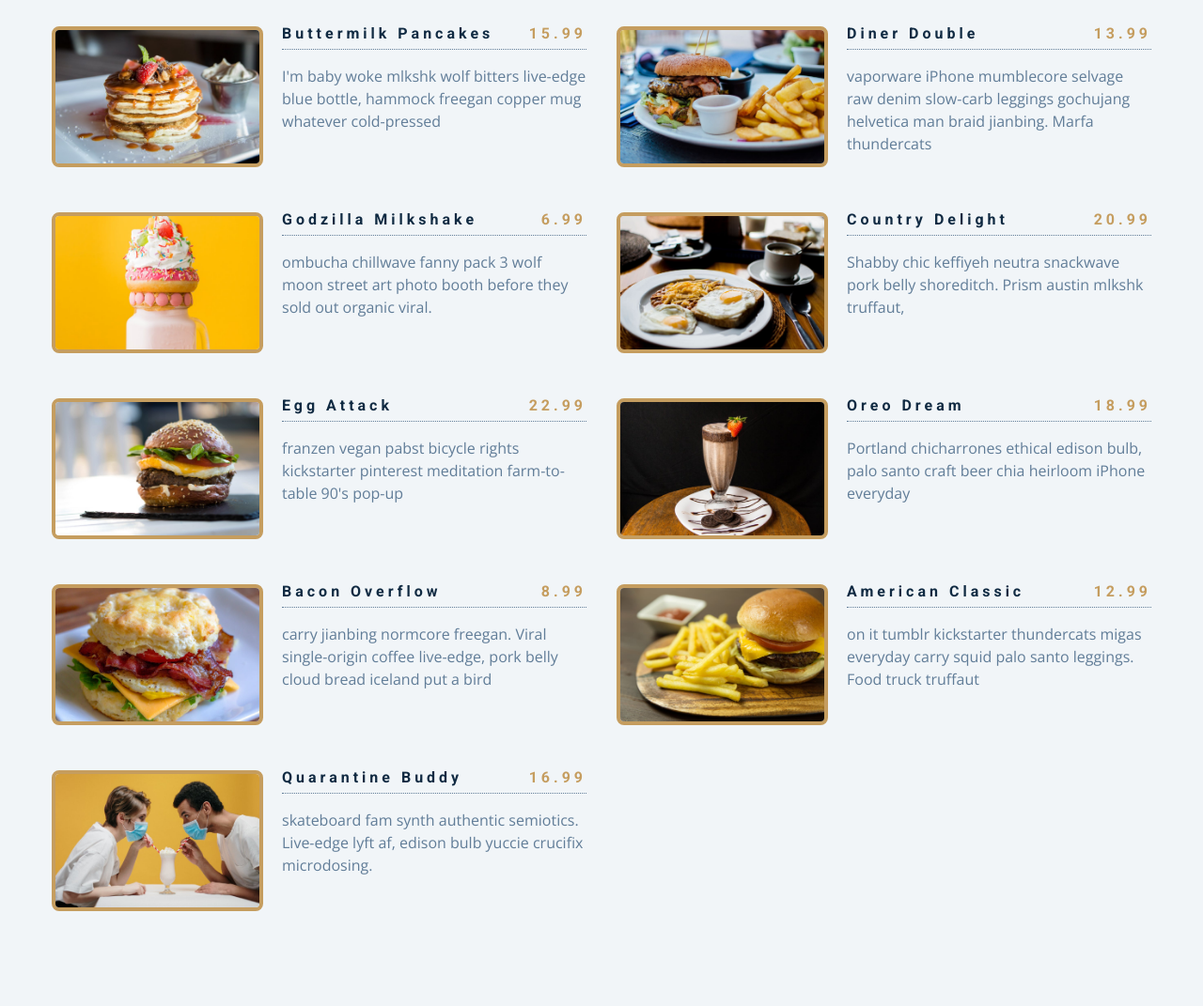
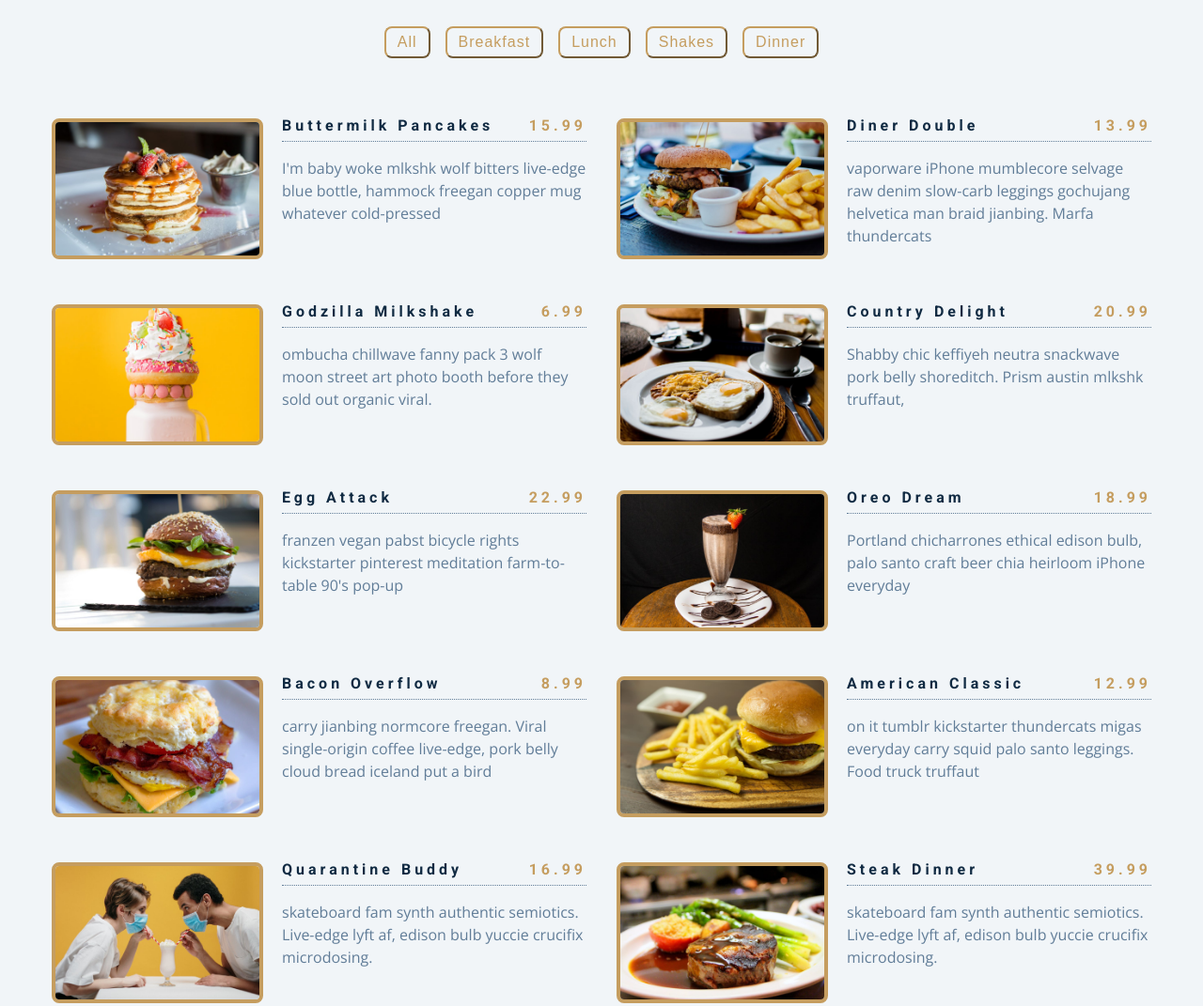
Before and after one commit to joshuayannix/menu, a plain HTML site: page index.html in a window 1280 px wide. Shown: the part 140-1211 px from the top of the page at 94% size. Before the commit the page ends 1190 px from the top, so only its background shows below. Drawn offline with nearby package versions, Linux system fonts and the light colour scheme.

Commit message:
dynamic filter buttons

```diff
--- a/app.js
+++ b/app.js
@@ -71,12 +71,26 @@ const menu = [
     img: "./images/item-9.jpeg",
     desc: `skateboard fam synth authentic semiotics. Live-edge lyft af, edison bulb yuccie crucifix microdosing.`,
   },
+  {
+    id: 10,
+    title: "steak dinner",
+    category: "dinner",
+    price: 39.99,
+    img: "./images/item-10.jpeg",
+    desc: `skateboard fam synth authentic semiotics. Live-edge lyft af, edison bulb yuccie crucifix microdosing.`,
+  },
 ];
 
 const sectionCenter = document.querySelector('.section-center');
+const btnContainer = document.querySelector('.btn-container');
 
 window.addEventListener('DOMContentLoaded', () => {
-  let displayMenu = menu.map(item => {
+  displayMenuItems(menu);
+  displayMenuButtons()
+})
+
+const displayMenuItems = menuItems => {
+  let displayMenu = menuItems.map(item => {
     return `
     <article class="menu-item">
       <img src=${item.img} class='photo' alt=${item.title}>
@@ -89,7 +103,37 @@ window.addEventListener('DOMContentLoaded', () => {
       </div>
     </article>`
   })
-  displayMenu = displayMenu.join('')
-  console.log(displayMenu)
+  displayMenu = displayMenu.join('');
   sectionCenter.innerHTML = displayMenu;
-})
+}
+
+const displayMenuButtons = () => {
+  const categories = menu.reduce((values, item) => {
+    if(!values.includes(item.category)){
+      values.push(item.category)
+    }
+    return values
+  },['all'])
+  const categoryBtns = categories.map(category => {
+    return `<button class='filter-btn' type='button' data-id=${category}>${category}</button>`
+  }).join('');
+
+  btnContainer.innerHTML = categoryBtns;
+  const filterBtns = btnContainer.querySelectorAll('.filter-btn');
+
+  filterBtns.forEach(btn => {
+    btn.addEventListener('click', e => {
+      const category = e.currentTarget.dataset.id;
+      const menuCategory = menu.filter(menuItem => {
+        if(menuItem.category === category){
+          return menuItem;
+        }
+      })
+      if(category === 'all'){
+        displayMenuItems(menu)
+      } else {
+        displayMenuItems(menuCategory);
+      }
+    })
+  })
+}
--- a/index.html
+++ b/index.html
@@ -19,8 +19,16 @@
         <h2>our menu</h2>
         <div class="underline"></div>
       </div>
+
+      <div class="btn-container">
+        <!-- <button class='filter-btn' type='button' data-id='all'>all</button>
+        <button class='filter-btn' type='button' data-id='breakfast'>breakfast</button>
+        <button class='filter-btn' type='button' data-id='lunch'>lunch</button>
+        <button class='filter-btn' type='button' data-id='shakes'>shakes</button> -->
+      </div>
+
       <div class="section-center">
-        <article class="menu-item">
+        <!-- <article class="menu-item">
           <img src="menu-item.jpeg" class='photo' alt="menu item">
           <div class="item-info">
             <header>
@@ -29,8 +37,7 @@
             </header>
             <p class='item-text'>Lorem ipsum dolor sit amet consectetur adipisicing elit. Commodi odit aliquam porro voluptatibus molestiae vitae cum, labore impedit culpa quas?</p>
           </div>
-        </article>
-
+        </article> -->
       </div>
     </section>
     <!-- javascript -->
```
